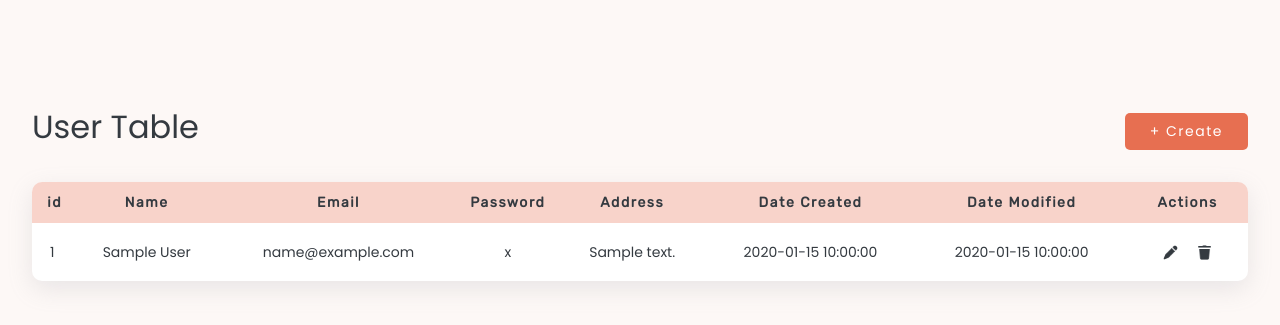
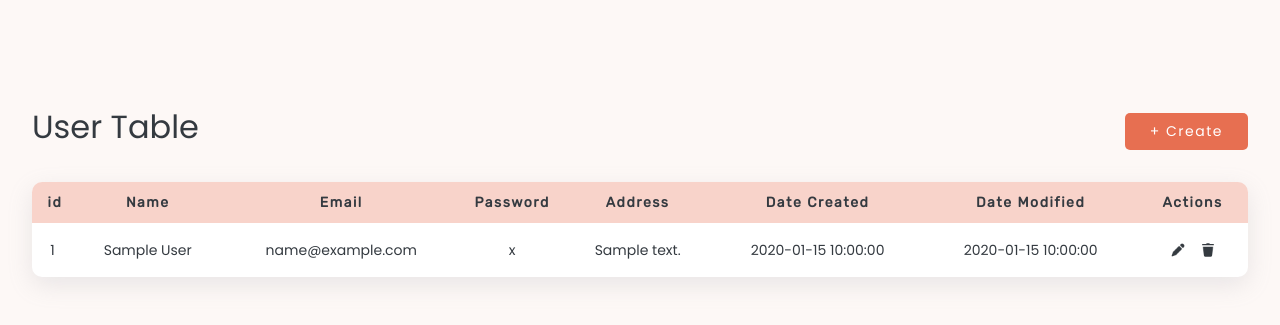
Before and after one commit to Fantonio27/MEXP2-CRUD, a PHP site: page / in a window 1280 px wide. Shown: the top 325 px of the page. Run offline with PHP 8.4, Linux system fonts and the light colour scheme; tables that the repository leaves empty hold one stand-in row (values such as "Sample post").

Commit message:
Update index.css

```diff
--- a/styles/index.css
+++ b/styles/index.css
@@ -84,13 +84,13 @@ td {
 .delete-btn {
     background-image: url("../resources/icons/delete-icon.png");
     background-position: center;
-    background-size: 17px;
+    background-size: 16px;
     background-repeat: no-repeat;
     border: 0px;
     background-color: white;
     border-radius: 10px;
     transition: 0.3s;
-    padding: 17px;
+    padding: 15px;
 }
 
 .edit-btn {
@@ -114,14 +114,12 @@ td {
 }
 
 @media only screen and (max-width : 1700px) {
-
     .container-box {
         width: 90%;
     }
 }
 
 @media only screen and (max-width : 1500px) {
-
     .container-box {
         width: 95%;
     }
@@ -132,7 +130,6 @@ td {
 }
 
 @media only screen and (max-width : 1020px) {
-
     td:nth-child(6),
     td:nth-child(7) {
         display: none;
@@ -145,7 +142,6 @@ td {
 }
 
 @media only screen and (max-width : 800px) {
-
     td:nth-child(4),
     td:nth-child(5) {
         display: none;
```
